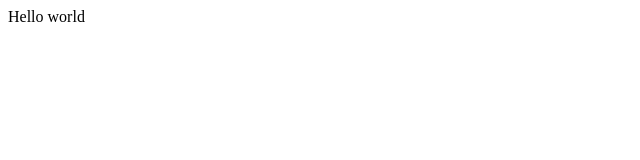
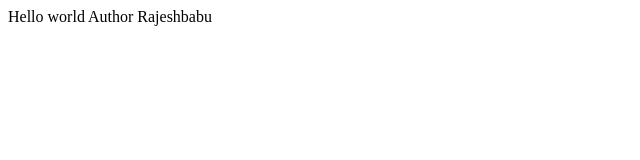
Before and after one commit to Rajeshbabu21/tutorial-demo, a plain HTML site: page index.html in a window 1280 px wide. Shown: the whole page, without its empty margins (0-640 px from the left). Drawn offline with Linux system fonts and the light colour scheme.

Commit message:
Files are Modified

```diff
--- a/index.html
+++ b/index.html
@@ -1 +1 @@
-<p>Hello world</p>
+<p>Hello world Author Rajeshbabu</p>
```
Also changed, not shown: 1 other file.
